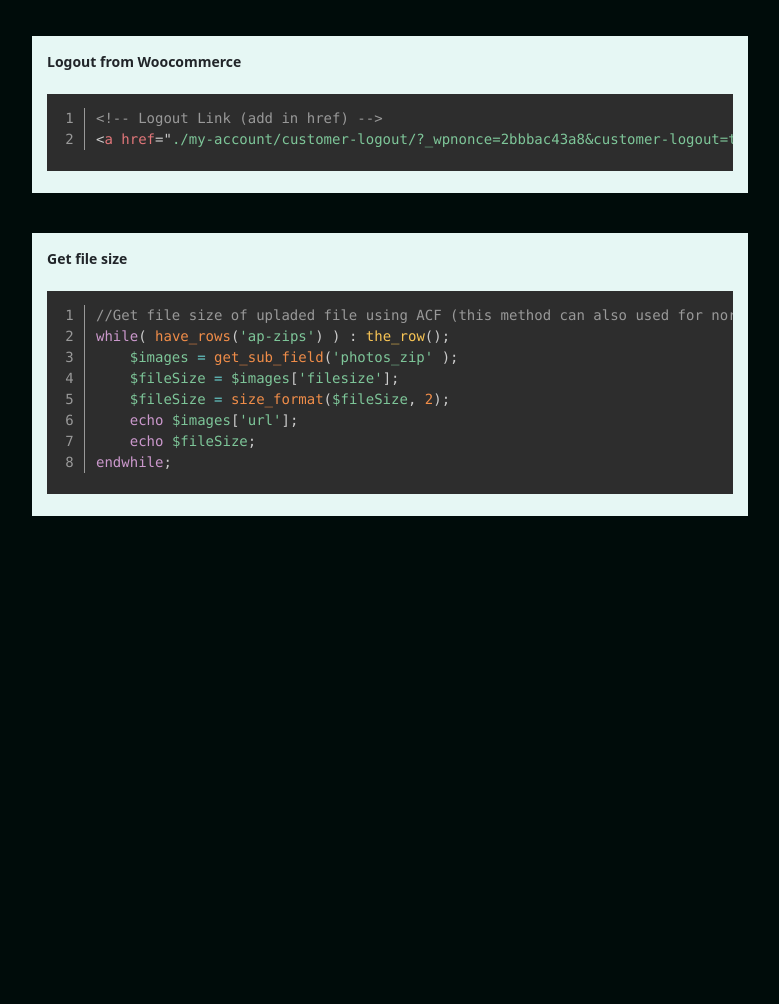
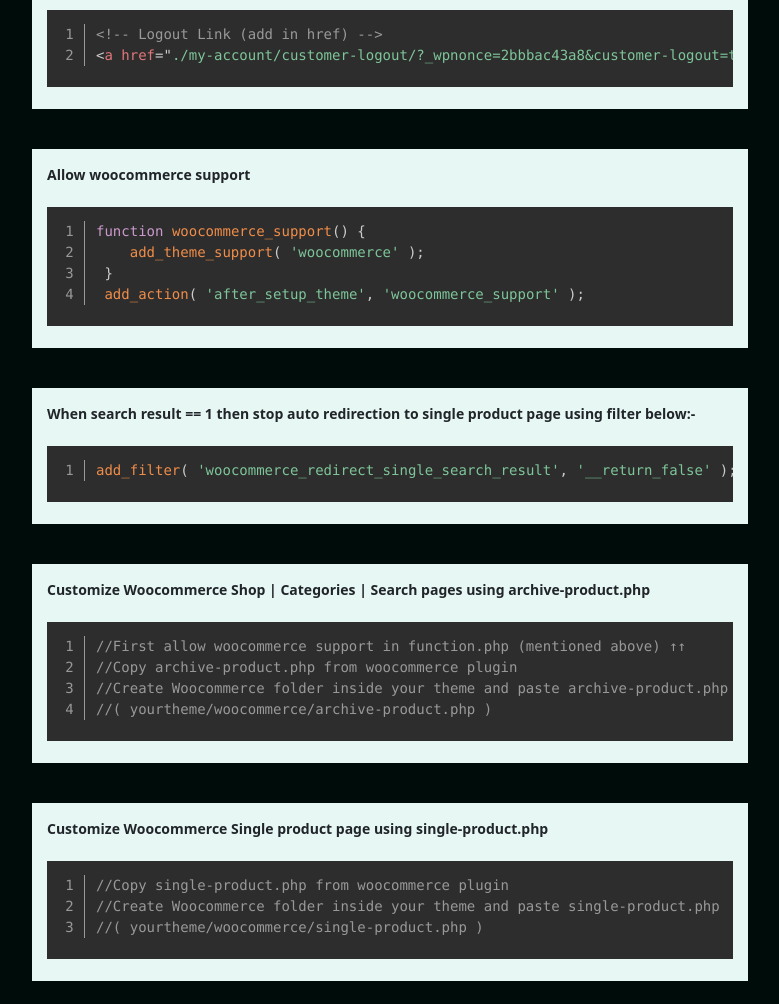
Before and after one commit to iammohitverma/codepress, a plain HTML site: page index.html in a window 1280 px wide. Shown: the part 5833-6837 px from the top of the page, without its empty margins (440-1219 px from the left). Before the commit the page ends 6439 px from the top, so only its background shows below. Drawn offline with nearby package versions, Linux system fonts and the light colour scheme.

Commit message:
Update index.html

```diff
--- a/index.html
+++ b/index.html
@@ -383,14 +383,9 @@
             'parent'     => $outlet->term_id
             )
     );
-    $html .='<span data-id="'.$outlet->term_id.'" value="'.$outlet->name.'">'.$outlet->name.'</span>';
-    foreach ( $terms as $term ) {
-        $html .='<span data-id="'.$term->term_id.'" value="'.$term->name.'">'.$term->name.'</span>';
-    }
-
-}
-echo $html;
-</code>
+    $html .='<span data-id="'.$outlet->term_id.'" value="'.$outlet->name.'">'.$outlet->name.'</span>'; foreach ( $terms as $term ) { $html .='<span data-id="'.$term->term_id.'" value="'.$term->name.'">'.$term->name.'</span>';
+                                } } echo $html;
+                                </code>
                                 </pre>
                                 </span>
                             </div>
@@ -436,6 +431,70 @@
                                 </span>
                             </div>
                         </li>
+                        <li id="wc_support">
+                            <div>
+                                <span class="text">
+                                    Allow woocommerce support
+                                </span>
+
+                                <span class="function">
+                                    <pre class="line-numbers">
+<code class="language-php">function woocommerce_support() {
+    add_theme_support( 'woocommerce' );
+ }
+ add_action( 'after_setup_theme', 'woocommerce_support' );
+</code>
+                                </pre>
+                                </span>
+                            </div>
+                        </li>
+                        <li>
+                            <div>
+                                <span class="text">
+                                    When search result == 1 then stop auto redirection to single product page using filter below:-
+                                </span>
+
+                                <span class="function">
+                                    <pre class="line-numbers">
+<code class="language-php">add_filter( 'woocommerce_redirect_single_search_result', '__return_false' );
+</code>
+                                </pre>
+                                </span>
+                            </div>
+                        </li>
+                        <li>
+                            <div>
+                                <span class="text">
+                                    Customize Woocommerce Shop | Categories | Search pages using archive-product.php
+                                </span>
+
+                                <span class="function">
+                                    <pre class="line-numbers">
+<code class="language-php">//First allow woocommerce support in function.php (mentioned above)	&uarr;&uarr;
+//Copy archive-product.php from woocommerce plugin
+//Create Woocommerce folder inside your theme and paste archive-product.php
+//( yourtheme/woocommerce/archive-product.php )
+</code>
+                                </pre>
+                                </span>
+                            </div>
+                        </li>
+                        <li>
+                            <div>
+                                <span class="text">
+                                    Customize Woocommerce Single product page using single-product.php
+                                </span>
+
+                                <span class="function">
+                                    <pre class="line-numbers">
+<code class="language-php">//Copy single-product.php from woocommerce plugin
+//Create Woocommerce folder inside your theme and paste single-product.php
+//( yourtheme/woocommerce/single-product.php )
+</code>
+                                </pre>
+                                </span>
+                            </div>
+                        </li>
 
                         <!-- ACF Related -->
                         <li id="acf">
```
